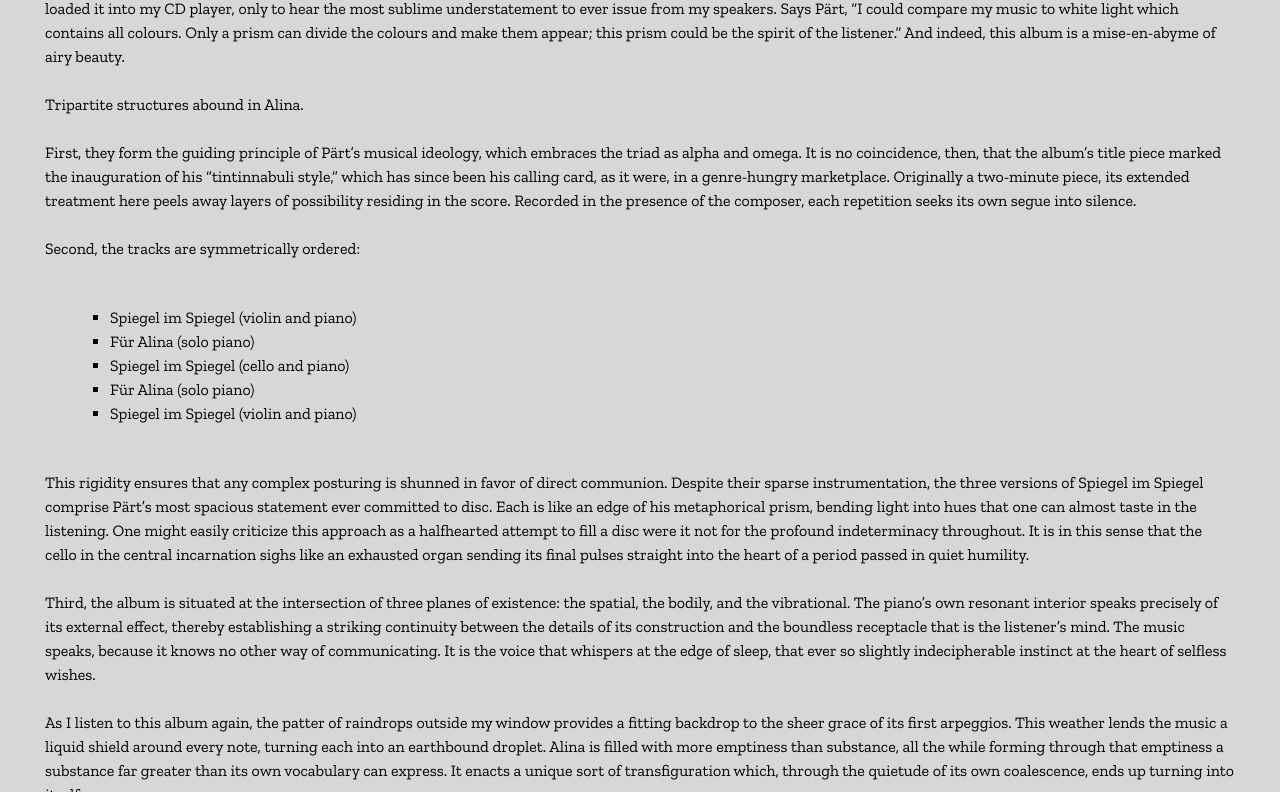
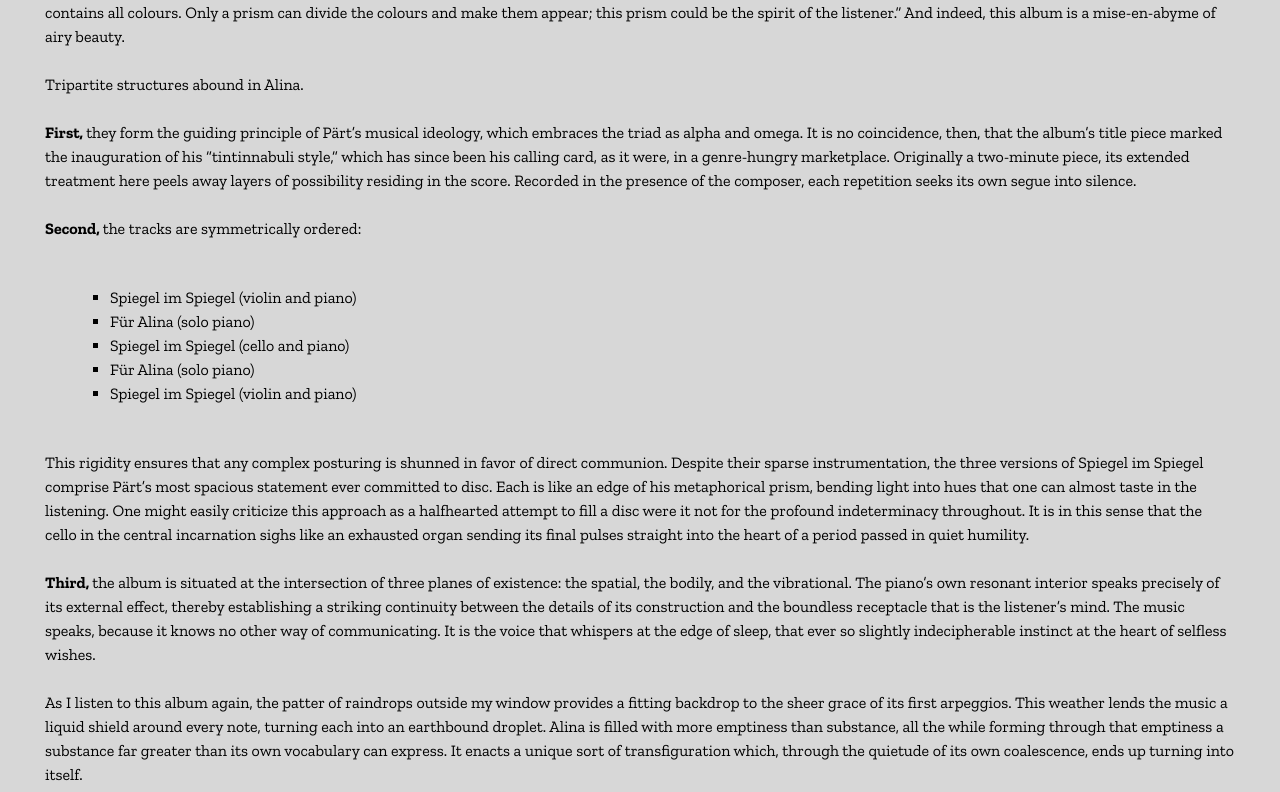
Before and after one commit to xyu77/web-design-at-risd--summer-2017--assignment-2, a plain HTML site: page index.html in a window 1280 px wide. Shown: the part 1038-1830 px from the top of the page. Drawn offline with nearby package versions, Linux system fonts and the light colour scheme.

Commit message:
edit paragraph spacing

```diff
--- a/css/main.css
+++ b/css/main.css
@@ -30,7 +30,7 @@ table {
    margin: 0px auto;
    text-align: left;
    width: 600px;
-   margin-bottom: 60px;
+   margin-bottom: 40px;
    margin-top: 35px;
 
 }
@@ -61,3 +61,6 @@ em {
   margin-top: 8px;
   margin-left: 50px;
 }
+b {
+   font-weight: bold;
+}
--- a/index.html
+++ b/index.html
@@ -8,6 +8,11 @@
    <link href="https://fonts.googleapis.com/css?family=Zilla+Slab:300,400,700" rel="stylesheet">
    <link href="https://fonts.googleapis.com/css?family=Lobster" rel="stylesheet">
 
+<style>
+b {
+   font-style: bold;
+   }
+</style>
 </head>
 
 <body>
@@ -72,9 +77,9 @@ When this album was first released I was already a longtime listener of Arvo Pä
 <br><br>
 Tripartite structures abound in Alina.
 <br><br>
-First, they form the guiding principle of Pärt’s musical ideology, which embraces the triad as alpha and omega. It is no coincidence, then, that the album’s title piece marked the inauguration of his “tintinnabuli style,” which has since been his calling card, as it were, in a genre-hungry marketplace. Originally a two-minute piece, its extended treatment here peels away layers of possibility residing in the score. Recorded in the presence of the composer, each repetition seeks its own segue into silence.
+<b>First, </b>they form the guiding principle of Pärt’s musical ideology, which embraces the triad as alpha and omega. It is no coincidence, then, that the album’s title piece marked the inauguration of his “tintinnabuli style,” which has since been his calling card, as it were, in a genre-hungry marketplace. Originally a two-minute piece, its extended treatment here peels away layers of possibility residing in the score. Recorded in the presence of the composer, each repetition seeks its own segue into silence.
 <br><br>
-Second, the tracks are symmetrically ordered:
+<b>Second, </b>the tracks are symmetrically ordered:
 </p>
 
 <ol>
@@ -87,7 +92,7 @@ Second, the tracks are symmetrically ordered:
 <p>
 This rigidity ensures that any complex posturing is shunned in favor of direct communion. Despite their sparse instrumentation, the three versions of Spiegel im Spiegel comprise Pärt’s most spacious statement ever committed to disc. Each is like an edge of his metaphorical prism, bending light into hues that one can almost taste in the listening. One might easily criticize this approach as a halfhearted attempt to fill a disc were it not for the profound indeterminacy throughout. It is in this sense that the cello in the central incarnation sighs like an exhausted organ sending its final pulses straight into the heart of a period passed in quiet humility.
 <br><br>
-Third, the album is situated at the intersection of three planes of existence: the spatial, the bodily, and the vibrational. The piano’s own resonant interior speaks precisely of its external effect, thereby establishing a striking continuity between the details of its construction and the boundless receptacle that is the listener’s mind. The music speaks, because it knows no other way of communicating. It is the voice that whispers at the edge of sleep, that ever so slightly indecipherable instinct at the heart of selfless wishes.
+<b>Third, </b>the album is situated at the intersection of three planes of existence: the spatial, the bodily, and the vibrational. The piano’s own resonant interior speaks precisely of its external effect, thereby establishing a striking continuity between the details of its construction and the boundless receptacle that is the listener’s mind. The music speaks, because it knows no other way of communicating. It is the voice that whispers at the edge of sleep, that ever so slightly indecipherable instinct at the heart of selfless wishes.
 <br><br>
 As I listen to this album again, the patter of raindrops outside my window provides a fitting backdrop to the sheer grace of its first arpeggios. This weather lends the music a liquid shield around every note, turning each into an earthbound droplet. Alina is filled with more emptiness than substance, all the while forming through that emptiness a substance far greater than its own vocabulary can express. It enacts a unique sort of transfiguration which, through the quietude of its own coalescence, ends up turning into itself.
 <br><br>
```
